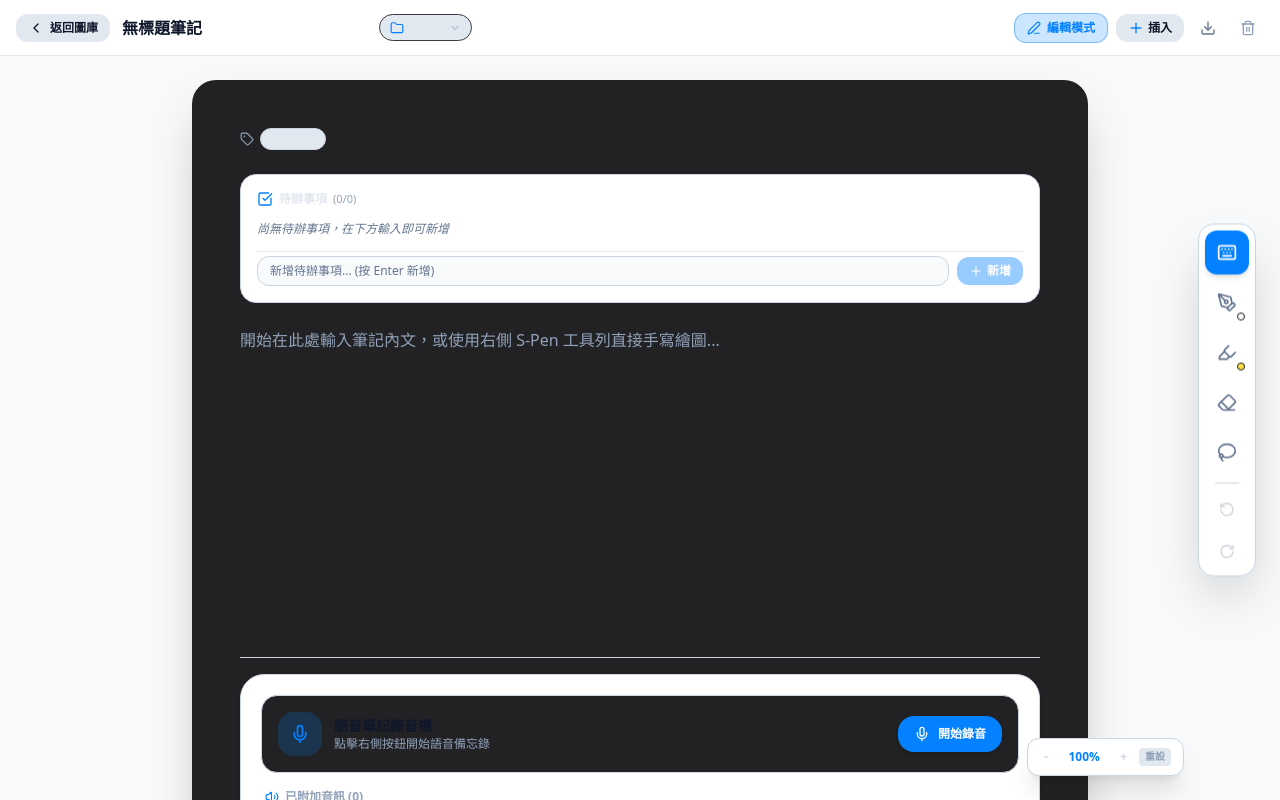
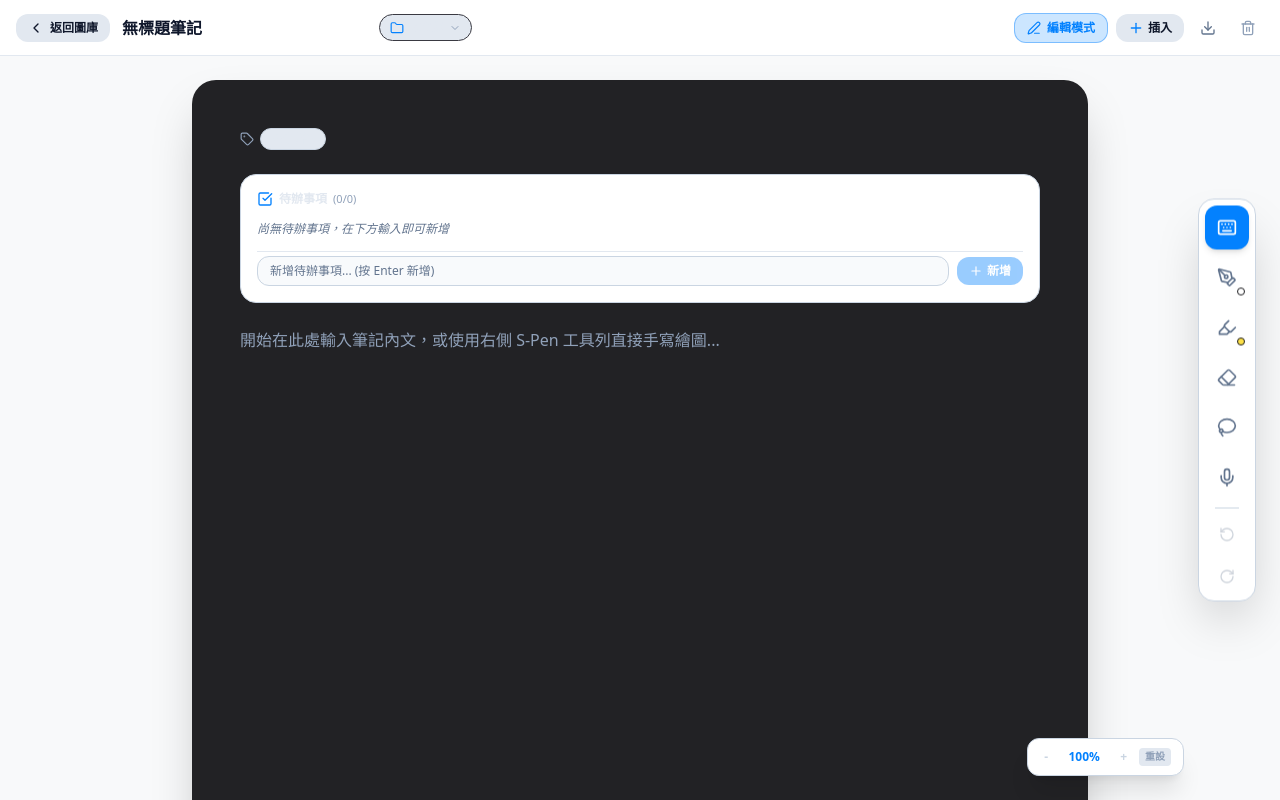
Before and after one commit to garylin89111-hub/cloud-notebook, a React (Vite) app: page / in a window 1280 px wide. Both pictures are taken after a click on the button "建立筆記". Built offline with nearby package versions, Linux system fonts and the light colour scheme.

Commit message:
feat: move voice recorder to floating toolbar

```diff
--- a/src/components/NoteEditorView.tsx
+++ b/src/components/NoteEditorView.tsx
@@ -891,16 +891,6 @@ export const NoteEditorView: React.FC<NoteEditorViewProps> = ({
                     <PenTool className="w-4 h-4 text-purple-400" />
                     手寫 / S-Pen 畫布
                   </button>
-                  <button
-                    onClick={() => {
-                      setIsInsertMenuOpen(false);
-                      voiceRecorderRef.current?.scrollIntoView({ behavior: 'smooth' });
-                    }}
-                    className="w-full flex items-center gap-2 px-3 py-2 rounded-xl text-slate-200 hover:bg-slate-200 dark:bg-[#2C2C30] hover:text-slate-900 dark:text-white"
-                  >
-                    <Mic className="w-4 h-4 text-emerald-400" />
-                    語音備忘錄錄音
-                  </button>
                 </div>
               )}
             </div>
@@ -1109,14 +1099,7 @@ export const NoteEditorView: React.FC<NoteEditorViewProps> = ({
               </div>
             )}
 
-            {/* Voice Recorder Module */}
-            <div ref={voiceRecorderRef} className="pt-4 border-t border-slate-300 dark:border-[#333338]">
-              <VoiceRecorder
-                recordings={note.audioRecordings}
-                onAddRecording={handleAddAudio}
-                onDeleteRecording={handleDeleteAudio}
-              />
-            </div>
+            {/* Removed Voice Recorder from here */}
           </div>
         </div>
       </div>
@@ -1167,6 +1150,13 @@ export const NoteEditorView: React.FC<NoteEditorViewProps> = ({
           canRedo={canRedo}
           onUndo={handleUndo}
           onRedo={handleRedo}
+          voiceRecorderNode={
+            <VoiceRecorder
+              recordings={note.audioRecordings}
+              onAddRecording={handleAddAudio}
+              onDeleteRecording={handleDeleteAudio}
+            />
+          }
         />
       )}
 
--- a/src/components/RightFloatingToolbar.tsx
+++ b/src/components/RightFloatingToolbar.tsx
@@ -8,6 +8,7 @@ import {
   RotateCcw,
   RotateCw,
   BoxSelect,
+  Mic,
 } from 'lucide-react';
 import { SPenToolMode } from '../types';
 
@@ -30,6 +31,7 @@ interface RightFloatingToolbarProps {
   canRedo: boolean;
   onUndo: () => void;
   onRedo: () => void;
+  voiceRecorderNode?: React.ReactNode;
 }
 
 const PRESET_PEN_COLORS = [
@@ -69,10 +71,11 @@ export const RightFloatingToolbar: React.FC<RightFloatingToolbarProps> = ({
   canRedo,
   onUndo,
   onRedo,
+  voiceRecorderNode,
 }) => {
-  const [activePopover, setActivePopover] = useState<'none' | 'pen' | 'highlighter' | 'eraser'>('none');
+  const [activePopover, setActivePopover] = useState<'none' | 'pen' | 'highlighter' | 'eraser' | 'mic'>('none');
 
-  const togglePopover = (target: 'pen' | 'highlighter' | 'eraser') => {
+  const togglePopover = (target: 'pen' | 'highlighter' | 'eraser' | 'mic') => {
     if (activePopover === target) {
       setActivePopover('none');
     } else {
@@ -249,6 +252,22 @@ export const RightFloatingToolbar: React.FC<RightFloatingToolbarProps> = ({
         </div>
       )}
 
+      {/* Voice Recorder Popover */}
+      {activePopover === 'mic' && voiceRecorderNode && (
+        <div className="absolute right-16 bottom-0 md:top-0 bg-white dark:bg-[#1F1F22] border border-slate-300 dark:border-[#333338] rounded-2xl p-4 shadow-2xl w-80 md:w-96 text-slate-900 dark:text-white z-50 animate-in fade-in duration-150">
+          <div className="text-xs font-bold text-slate-500 dark:text-[#A0A0A0] mb-3 flex items-center justify-between">
+            <span>語音備忘錄</span>
+            <button
+              onClick={() => setActivePopover('none')}
+              className="text-slate-500 dark:text-[#A0A0A0] hover:text-slate-900 dark:text-white"
+            >
+              ✕
+            </button>
+          </div>
+          {voiceRecorderNode}
+        </div>
+      )}
+
       {/* Main Floating Tool Container */}
       <div className="bg-white dark:bg-[#1F1F22]/90 backdrop-blur-xl border border-slate-300 dark:border-[#333338] rounded-2xl p-1.5 shadow-2xl flex flex-col items-center gap-1.5 text-slate-900 dark:text-white">
         {/* Keyboard / Text Mode */}
@@ -347,6 +366,22 @@ export const RightFloatingToolbar: React.FC<RightFloatingToolbarProps> = ({
           <Lasso className="w-5 h-5" />
         </button>
 
+        {/* Voice Recorder */}
+        <button
+          type="button"
+          onClick={() => {
+            togglePopover('mic');
+          }}
+          className={`p-3 rounded-xl transition-all relative ${
+            activePopover === 'mic'
+              ? 'bg-[#0381FE] text-white shadow-md'
+              : 'text-slate-500 dark:text-[#A0A0A0] hover:text-slate-900 dark:text-white hover:bg-slate-200 dark:bg-[#2C2C30]'
+          }`}
+          title="語音筆記錄音機"
+        >
+          <Mic className="w-5 h-5" />
+        </button>
+
         <hr className="w-6 border-slate-300 dark:border-[#333338] my-0.5" />
 
         {/* Undo */}
--- a/src/components/VoiceRecorder.tsx
+++ b/src/components/VoiceRecorder.tsx
@@ -218,7 +218,7 @@ export const VoiceRecorder: React.FC<VoiceRecorderProps> = ({
   };
 
   return (
-    <div className="flex flex-col gap-4 bg-white dark:bg-[#18181A] rounded-3xl p-5 shadow-sm border border-slate-300 dark:border-[#333338]">
+    <div className="flex flex-col gap-3">
       {errorMessage && (
         <div className="flex items-center gap-2 p-3 rounded-2xl bg-rose-500/10 border border-rose-500/30 text-rose-300 text-xs font-medium">
           <AlertCircle className="w-4 h-4 shrink-0" />
```
